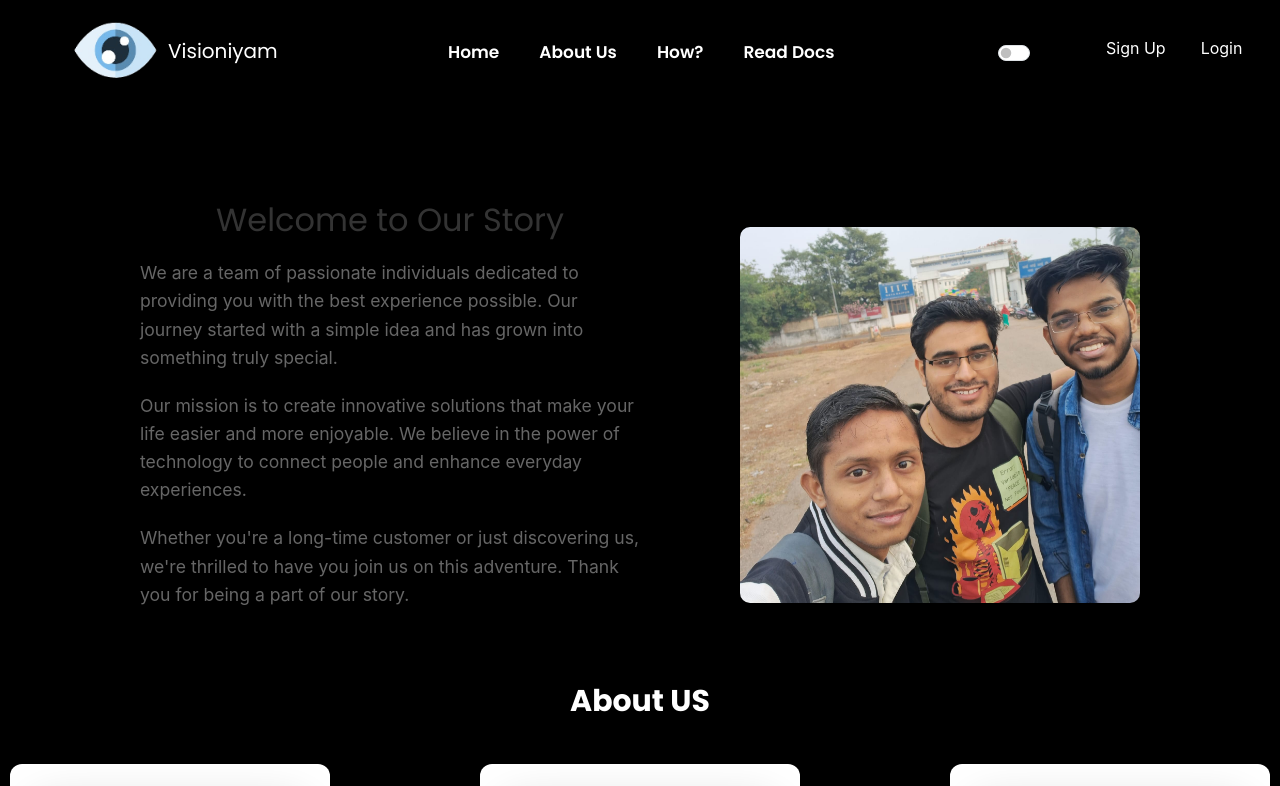
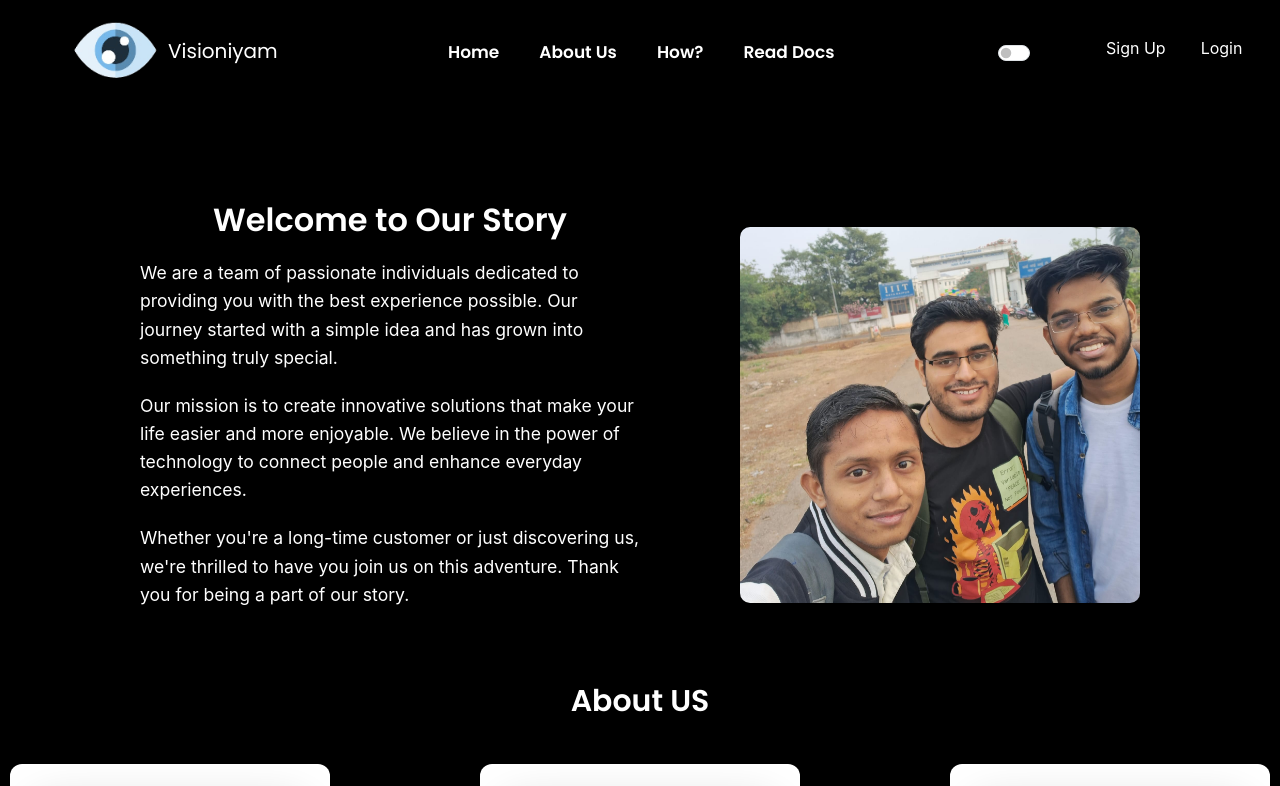
Before and after one commit to Shauryacious/visioniyam, a React (Create React App) app in the folder frontend/: page /about in a window 1280 px wide. Shown: the top 786 px of the page. Built offline with nearby package versions, Linux system fonts and the light colour scheme.

Commit message:
updated some minor changes

```diff
--- a/frontend/src/App.js
+++ b/frontend/src/App.js
@@ -20,7 +20,7 @@ function App() {
      <Routes>
       <Route path='/' element={<Home></Home>}></Route>
       <Route path="/how" element={<How></How>}></Route>
-      <Route path='/about' element={<About></About>}></Route>
+      <Route path='/about' element={<About color={color} bgcolor={bgcolor}></About>}></Route>
       <Route path="/docs" element={<Readocs color={color} bgcolor={bgcolor}></Readocs>}></Route>
       <Route path="/signeup" element={<Signin changeislogin={changeislogin}></Signin>}></Route>
       <Route path="/login" element={<Login changeislogin={changeislogin}></Login>}></Route>
--- a/frontend/src/component/About.js
+++ b/frontend/src/component/About.js
@@ -8,9 +8,9 @@ import AboutUs from './AboutUs';
 export default function Card(props) {
   return (
     <>
-     <AboutUs></AboutUs>
+     <AboutUs color={props.color} bgcolor={props.bgcolor}></AboutUs>
     <div style={{paddingBottom:"100px"}}>
-    <div style={{textAlign:"center",textAlign:"center",fontSize:"30px",fontFamily:"poppins",fontWeight:"poppins",fontWeight:"700",width:"100%",paddingBottom:"40px"}}>About US</div>
+    <div style={{textAlign:"center",textAlign:"center",fontSize:"30px",fontFamily:"poppins",fontWeight:"poppins",fontWeight:"600",width:"100%",paddingBottom:"40px"}}>About US</div>
     <div style={{display:"flex",justifyContent:"center"}}>
     <div style={{display:"flex",gap:"150px",width:"100%",left:"60px",width:'fit-content'}}>
     <div class="relative flex flex-col text-gray-700 bg-white shadow-md bg-clip-border rounded-xl w-80 cardhovereffect">
--- a/frontend/src/component/AboutUs.js
+++ b/frontend/src/component/AboutUs.js
@@ -2,7 +2,7 @@ import React from 'react';
 import { motion } from 'framer-motion';
 import './../CSS/aboutus.css'; // Import your CSS file for styling
 import Image from '../images/team.jpg'
-const AboutUs = () => {
+const AboutUs = (props) => {
     return (
         <div className="about-container" style={{paddingTop:"100px"}}>
             <motion.div
@@ -12,18 +12,18 @@ const AboutUs = () => {
                 className="about-content"
             >
                 <div style={{marginRight:'100px'}}>
-                <h2>Welcome to Our Story</h2>
-                <p>
+                <h2 style={{color:props.color,fontWeight:"600"}}>Welcome to Our Story</h2>
+                <p style={{color:props.color}}>
                     We are a team of passionate individuals dedicated to providing you
                     with the best experience possible. Our journey started with a simple
                     idea and has grown into something truly special.
                 </p>
-                <p>
+                <p style={{color:props.color}}>
                     Our mission is to create innovative solutions that make your life
                     easier and more enjoyable. We believe in the power of technology to
                     connect people and enhance everyday experiences.
                 </p>
-                <p>
+                <p style={{color:props.color}}>
                     Whether you're a long-time customer or just discovering us, we're
                     thrilled to have you join us on this adventure. Thank you for being a
                     part of our story.
```
